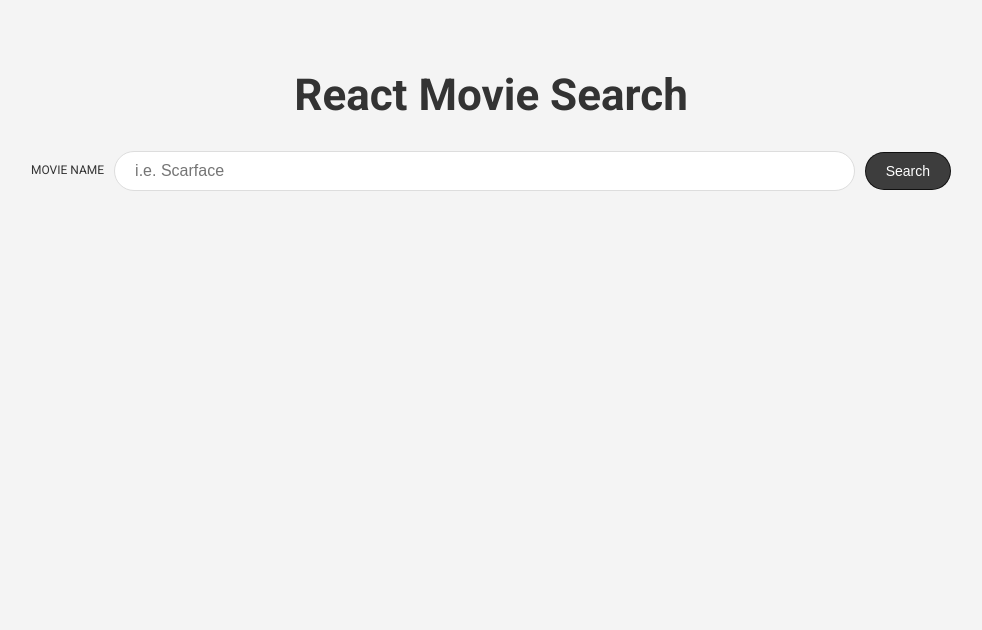
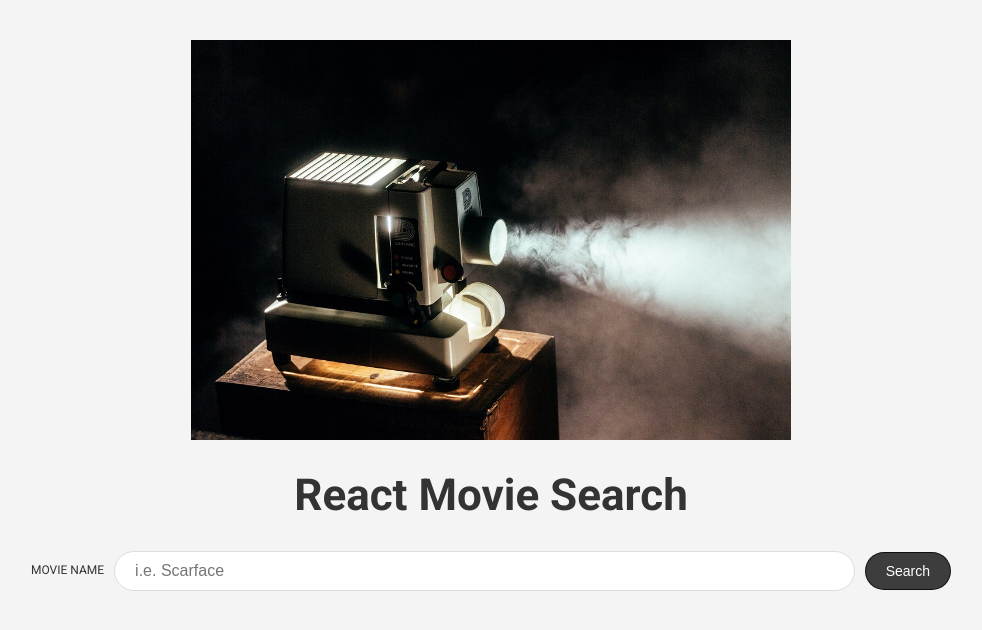
Before and after one commit to alexandrecaffarelli/movie-search, a React app: page / in a window 1280 px wide. Shown: the top 630 px of the page, without its empty margins (149-1131 px from the left). Built offline with nearby package versions, Linux system fonts and the light colour scheme.

Commit message:
Style: add front page image to app

```diff
--- a/public/style.css
+++ b/public/style.css
@@ -30,6 +30,14 @@ small {
 
 .title {
     font-size: 4.4rem;
+    text-align: center;
+}
+
+.movie-image {
+    display: block;
+    margin-left: auto;
+    margin-right: auto;
+    max-width: 300px;
     text-align: center;
 }
 
@@ -68,6 +76,11 @@ small {
 }
 
 @media (min-width: 786px) {
+
+    .movie-image {
+        max-width: 600px
+    }
+
     .form {
         grid-template-columns: auto 1fr auto;
         grid-gap: 1rem;
--- a/src/App.js
+++ b/src/App.js
@@ -4,6 +4,7 @@ import SearchMovies from "./components/SearchMovies";
 export default function App() {
     return (
         <div className="container">
+            <img className="movie-image" src="./img/movie.jpg"/>
             <h1 className="title"> React Movie Search </h1>
             <SearchMovies />
         </div>
```
Also changed, not shown: public/img/movie.jpg (added).
